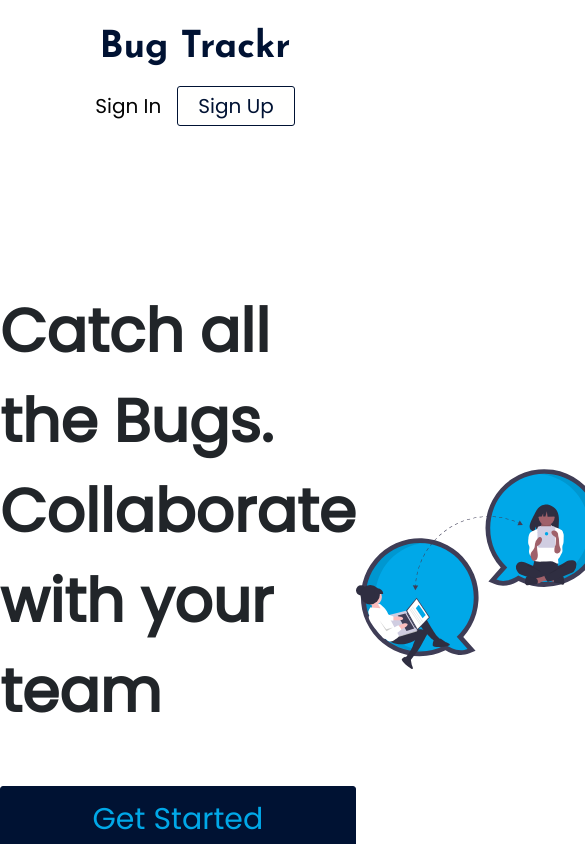
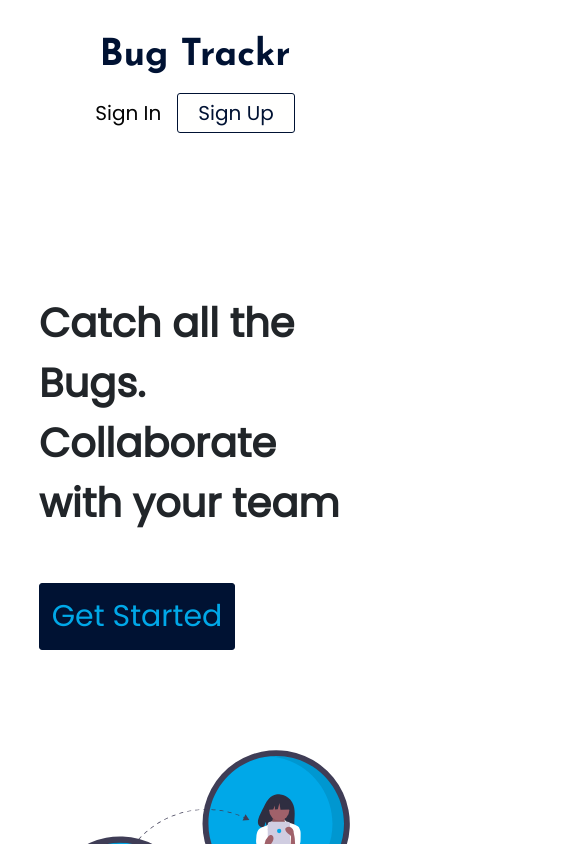
Before and after one commit to rushilp2311/bug-trackr, a React (Create React App) app: page / in a window 390 px wide. Shown: the top 844 px of the page, 585 px wide, since content can reach past the window. Built offline with nearby package versions, Linux system fonts and the light colour scheme.

Commit message:
Refactored form css

```diff
--- a/src/components/Home.jsx
+++ b/src/components/Home.jsx
@@ -10,7 +10,7 @@ function Home() {
         <p>Catch all the Bugs.</p>
         <p>Collaborate with your team</p>
         <Link to="/signin">
-          <button>Get Started</button>
+          <button className="btn">Get Started</button>
         </Link>
       </main>
       <img src={team} alt="team" />
--- a/src/components/SignIn.jsx
+++ b/src/components/SignIn.jsx
@@ -33,7 +33,6 @@ class SignIn extends Form {
     if (authService.getCurrentUser()) return <Redirect to="/" />;
 
     return (
-      <div className="form__container">
       <div className="signup__form">
         {/* <div className='form__header'>
             <p>Sign up for free to start catching bugs.</p>
@@ -49,7 +48,6 @@ class SignIn extends Form {
           </div>
         </form>
       </div>
-      </div>
     );
   }
 }
--- a/src/components/common/form.jsx
+++ b/src/components/common/form.jsx
@@ -1,19 +1,21 @@
-import React, { Component } from "react";
-import Joi from "joi";
-import Input from "./input";
+/* eslint-disable no-restricted-syntax */
+import React, { Component } from 'react';
+import Joi from 'joi';
+import Input from './input';
 
 class Form extends Component {
   state = {
     data: {},
     errors: {},
   };
+
   validate = () => {
     const options = { abortEarly: false };
     const { error } = Joi.validate(this.state.data, this.schema, options);
     if (!error) return null;
 
     const errors = {};
-    for (let item of error.details) errors[item.path[0]] = item.message;
+    for (const item of error.details) errors[item.path[0]] = item.message;
     return errors;
   };
 
@@ -24,7 +26,7 @@ class Form extends Component {
     return error ? error.details[0].message : null;
   };
 
-  handleSubmit = e => {
+  handleSubmit = (e) => {
     e.preventDefault();
     const errors = this.validate();
     this.setState({ errors: errors || {} });
@@ -45,13 +47,13 @@ class Form extends Component {
 
   renderButton(label) {
     return (
-      <button disabled={this.validate()} className='form__btn'>
+      <button disabled={this.validate()} className="form__btn">
         {label}
       </button>
     );
   }
 
-  renderInput(name, label, type = "text") {
+  renderInput(name, label, type = 'text') {
     const { data, errors } = this.state;
 
     return (
--- a/src/components/common/input.jsx
+++ b/src/components/common/input.jsx
@@ -1,13 +1,13 @@
-import React from "react";
+import React from 'react';
 
 const Input = ({ name, label, error, ...rest }) => {
   return (
-    <div className='form__group'>
-      <div className='label'>
+    <div className="form-group">
+      <div className="label">
         <label htmlFor={label}>{label}</label>
       </div>
-      <input {...rest} name={name} id={name} className='form__control' />
-      {error && <div className='alert alert-danger'>{error}</div>}
+      <input {...rest} name={name} id={name} className="form-control" />
+      {error && <div className="alert alert-danger">{error}</div>}
     </div>
   );
 };
--- a/src/index.js
+++ b/src/index.js
@@ -1,7 +1,7 @@
 import React from 'react';
 import ReactDOM from 'react-dom';
+import { BrowserRouter } from 'react-router-dom';
 import App from './App';
-import { BrowserRouter } from 'react-router-dom';
 import './styles/app.scss';
 import 'bootstrap/dist/css/bootstrap.css';
 import UserProvider from './providers/UserProvider';
--- a/src/styles/_form.scss
+++ b/src/styles/_form.scss
@@ -1,72 +1,16 @@
-.form__container {
-  width: 100%;
-  display: flex;
-  flex-direction: column;
-  align-items: center;
+@import './variables';
+
 .signup__form {
-    margin-top: 30px;
-    max-width: 450px;
+  .form__body {
     p {
-      font-size: 24px;
-      margin-top: 0;
-      text-align: center;
-      font-weight: 700;
+      color: $main-color;
+      font-size: 20px;
+      font-weight: 900;
     }
-    // .form__header {
-    //   padding-bottom: 24px;
-    //   .google_btn {
-    //     width: 100%;
-    //     height: 48px;
-    //     line-height: 16px;
-    //     text-align: center;
-    //     border: 0px none;
-    //     border-radius: 3px;
-    //     font-size: 14px;
-    //     letter-spacing: 2px;
-    //     transition-duration: 33ms;
-    //     background-color: $main-color;
-    //     color: $primary-color;
-    //     cursor: pointer;
-    //   }
-    //   .google_btn:hover {
-    //     transform: scale(1.04);
-    //     background-color: $primary-color;
-    //     color: $main-color;
-    //   }
-    // }
-    // hr {
-    //   opacity: 0.3;
-    //   margin: 0;
-    //   padding: 0;
-    // }
-
-    .form__body {
-      padding-top: 24px;
-      .form__group {
-        padding-bottom: 24px;
-        .label {
-          padding-bottom: 8px;
-          font-size: 14px;
-          font-weight: 700;
-          > label {
-            color: rgb(24, 24, 24);
-          }
-        }
-        .form__control {
-          box-shadow: rgb(189, 189, 189) 0px 0px 0px 1px inset;
-          appearance: none;
-          background-image: none;
-          padding: 14px;
-          display: block;
-          font-size: 14px;
-          font-weight: 400;
-          line-height: 20px;
-          letter-spacing: 0.25px;
-          width: 100%;
-          background-color: rgb(255, 255, 255);
-          color: rgb(24, 24, 24);
-          border: 0px;
-          border-radius: 4px;
+    .form-group {
+      label {
+        font-weight: 500;
+        font-size: 18px;
       }
     }
     .form__btn {
@@ -90,4 +34,3 @@
     }
   }
 }
-}
--- a/src/styles/_home.scss
+++ b/src/styles/_home.scss
@@ -1,4 +1,4 @@
-@import "_variables";
+@import '_variables';
 
 body {
   background-color: $white;
@@ -59,52 +59,33 @@ body {
   }
 }
 
-@keyframes rotation {
-  from {
-    transform: rotate(0deg);
-  }
-  to {
-    transform: rotate(359deg);
-  }
-}
-@media (max-width: 900px) {
+@media (max-width: 500px) {
   .app {
+    padding: 2vw 10vw;
+    font-family: $primary-font, sans-serif;
+
     .container {
-      margin-top: 50px;
+      display: flex;
       flex-direction: column;
-      .heading {
-        p {
-          font-size: 40px;
+      .main__header {
+        display: flex;
+        flex-direction: column;
+
+        .heading {
+          margin-top: 100px;
+          font-weight: 900;
+          text-align: left;
+
+          p {
+            font-size: 40px;
+            margin: 0;
+          }
+        }
+        img {
+          margin-top: 100px;
+          max-height: 250px;
         }
       }
     }
-    img {
-      margin-top: 30px;
-      height: 200px;
-    }
   }
 }
-
-@media (max-width: 500px) {
-  .app {
-    padding: 0;
-    .container {
-      margin-top: 50px;
-      flex-direction: column;
-      .heading {
-        p {
-          font-size: 30px;
-        }
-        button {
-          font-size: 24px;
-          width: 100%;
-        }
-      }
-    }
-
-    img {
-      margin-top: 30px;
-      height: 200px;
-    }
-  }
-}
```
Also changed, not shown: package.json (+11 -10 lines), src/components/common/Modal.js (+5 -4 lines), .eslintrc.json, 1 other file (tests, documents, lock files or other folders). Lines whose indentation alone changed are shown as unchanged.
